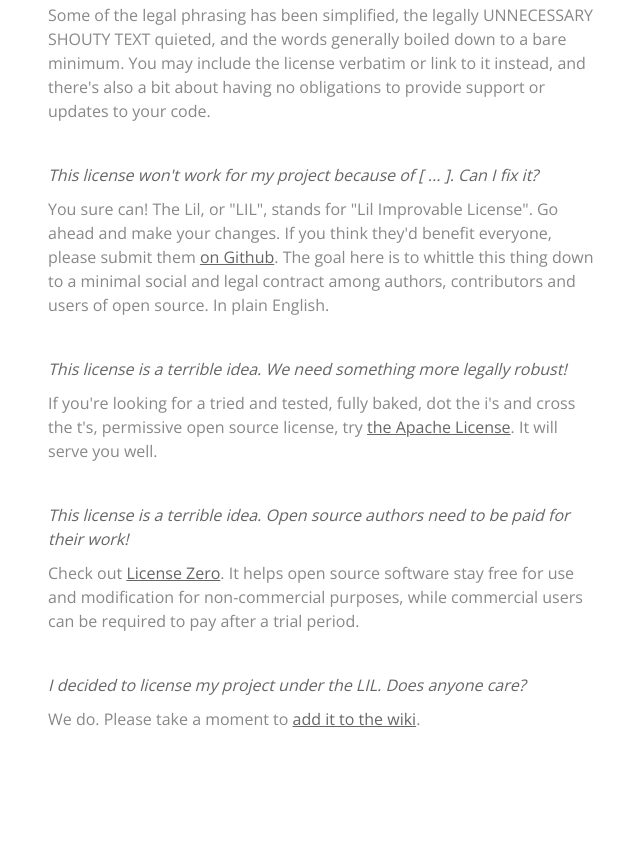
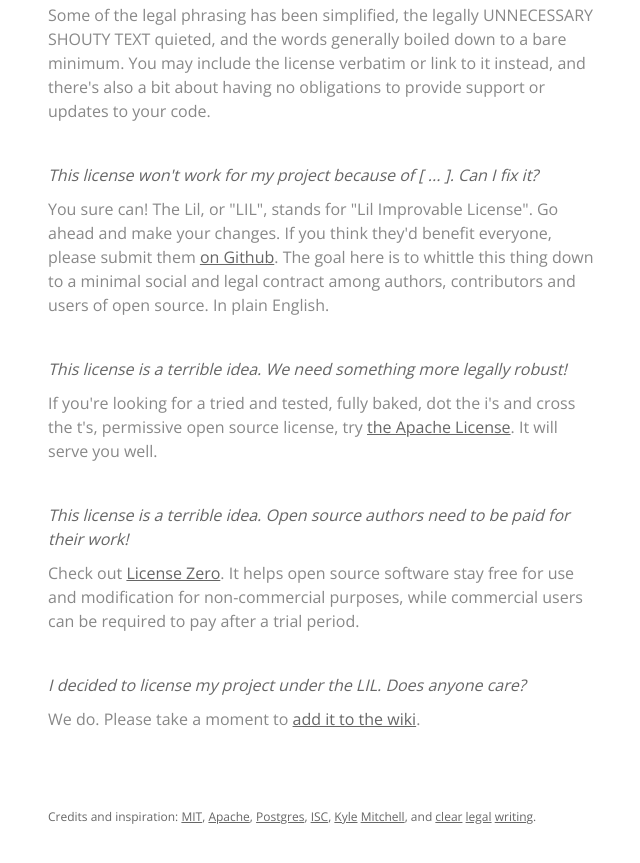
Before and after one commit to jashkenas/lil-license, a plain HTML site: page v1.html in a window 1280 px wide. Shown: the part 997-1860 px from the top of the page, without its empty margins (317-957 px from the left). Before the commit the page ends 1828 px from the top, so only its background shows below. Drawn offline with nearby package versions, Linux system fonts and the light colour scheme; a web font is replaced by a local one.

Commit message:
Adding credits and inspiration.

```diff
--- a/v1.html
+++ b/v1.html
@@ -34,7 +34,7 @@
 
     .faq {
       max-width: 550px;
-      margin: 0 auto 100px;
+      margin: 0 auto 50px;
       color: #666;
       font-size: 16px;
       line-height: 24px;
@@ -55,6 +55,16 @@
         color: #666;
         font-style: italic;
         margin: 10px 0 0;
+      }
+
+    .credits {
+      max-width: 550px;
+      margin: 75px auto;
+      font-size: 12px;
+      color: #666;
+    }
+      .credits a {
+        color: #666;
       }
 
     /* Mobile */
@@ -142,4 +152,17 @@ commercial users can be required to pay after a trial period.</p>
 <a href="https://github.com/jashkenas/lil-license/wiki/List-of-LIL-Licensed-Projects">add it to the wiki</a>.</p>
 </div>
 
+<div class="credits">
+  Credits and inspiration:
+  <a href="https://mitlicense.org/">MIT</a>,
+  <a href="https://www.apache.org/licenses/LICENSE-2.0">Apache</a>,
+  <a href="https://opensource.org/licenses/PostgreSQL">Postgres</a>,
+  <a href="https://opensource.org/licenses/ISC">ISC</a>,
+  <a href="https://oss.kemitchell.com/">Kyle</a>
+  <a href="https://writing.kemitchell.com/2016/09/21/MIT-License-Line-by-Line.html">Mitchell</a>, and
+  <a href="http://www.abajournal.com/magazine/article/ax_these_terms_from_your_legal_writing/">clear</a>
+  <a href="http://law.tm/froomkins-legal-writing-tips-2/">legal</a>
+  <a href="https://www.law360.com/articles/748868/6-types-of-legal-mumbo-jumbo-attorneys-must-avoid">writing</a>.
+</div>
+
 </body>
```
